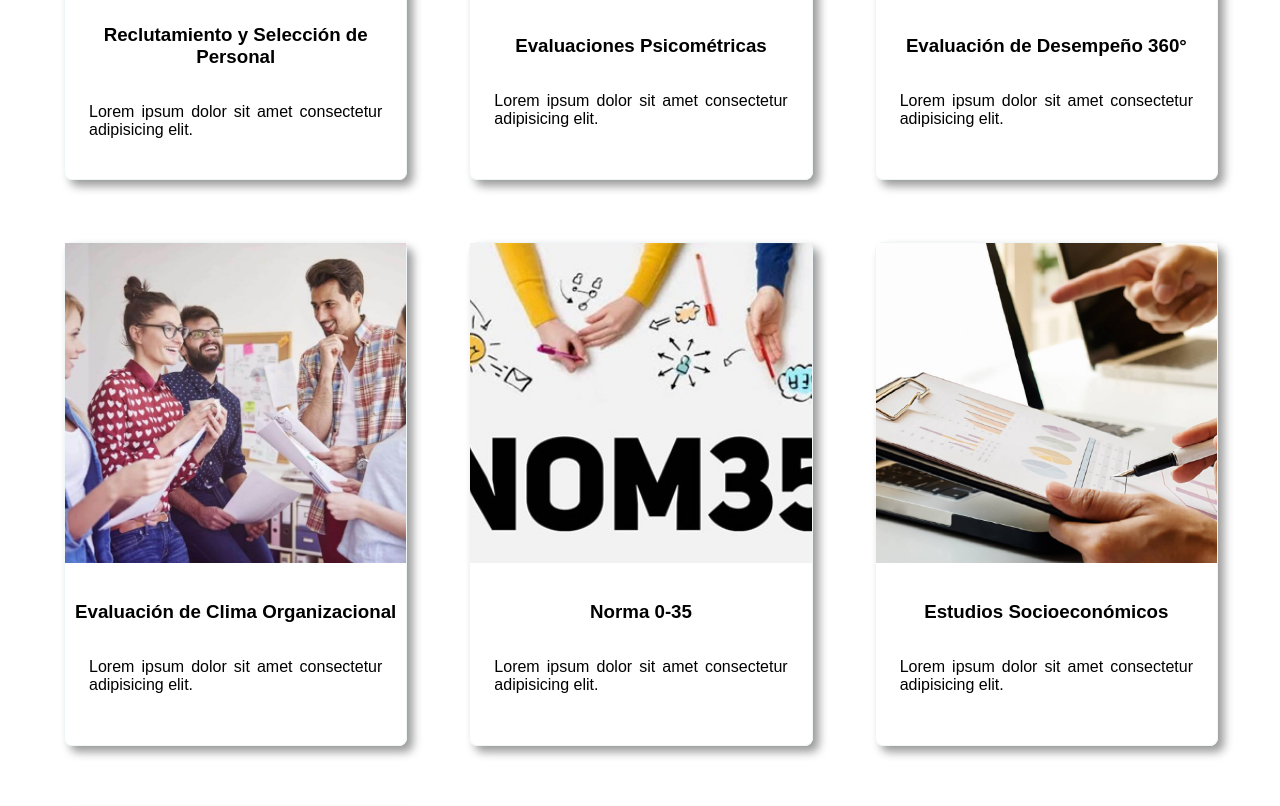
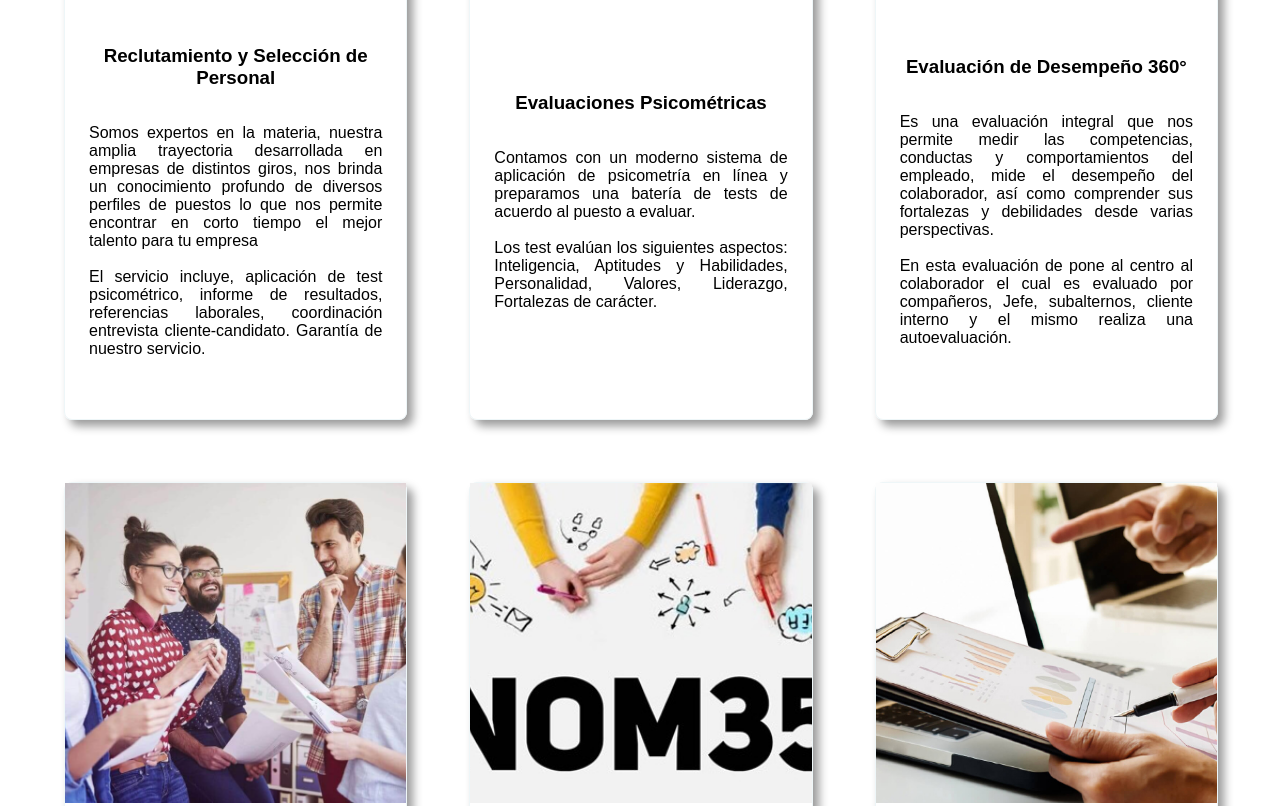
Before and after one commit to uzielfischer/demoCreativaLaboral, a plain HTML site: page servicos.html in a window 1280 px wide. Shown: the part 625-1431 px from the top of the page. Drawn offline with Linux system fonts and the light colour scheme.

Commit message:
se agregaron los texto de la info sobre los servicios y se acomodo en 480px

```diff
--- a/css/servicios.css
+++ b/css/servicios.css
@@ -81,7 +81,7 @@
  }
 
  .contenido_card{
-    height: 20vh;
+    height: 50vh;
     padding: .5rem;
     display: flex;
     flex-direction: column;
@@ -90,6 +90,13 @@
 
     text-align: center;
  }
+
+ @media screen and (max-width: 480px) {
+    .contenido_card{
+        height: 70vh;
+     }
+ }
+
 .contenido_card h3{
     padding-bottom: 1.2rem;
 }
--- a/servicos.html
+++ b/servicos.html
@@ -57,49 +57,70 @@
                 <img src="img/serviciouno.png" alt="">
                 <div class="contenido_card">
                     <h3>Reclutamiento y Selección de Personal</h3>
-                    <p>Lorem ipsum dolor sit amet consectetur adipisicing elit.</p>
+                    <p>Somos expertos en la materia, nuestra amplia trayectoria desarrollada en empresas de distintos giros, nos brinda un conocimiento profundo de diversos perfiles de puestos lo que nos permite encontrar en corto tiempo el mejor talento para tu empresa
+                        <br>
+                        <br>
+                        El servicio incluye, aplicación de test psicométrico, informe de resultados, referencias laborales, coordinación entrevista cliente-candidato. Garantía de nuestro servicio.
+                        </p>
                 </div>
             </div>
             <div class="face front">
                 <img src="img/serviciodos.jpg" alt="">
                 <div class="contenido_card">
                     <h3>Evaluaciones Psicométricas</h3>
-                    <p>Lorem ipsum dolor sit amet consectetur adipisicing elit.</p>
+                    <p>Contamos con un moderno sistema de aplicación de psicometría en línea y preparamos una batería de tests de acuerdo al puesto a evaluar.
+                        <br>
+                        <br>
+                        Los test evalúan los siguientes aspectos: Inteligencia, Aptitudes y Habilidades, Personalidad, Valores, Liderazgo, Fortalezas de carácter.
+                        </p>
                 </div>
             </div>
             <div class="face front">
                 <img src="img/serviciotres.jpg" alt="">
                 <div class="contenido_card">
                     <h3>Evaluación de Desempeño 360°</h3>
-                    <p>Lorem ipsum dolor sit amet consectetur adipisicing elit.</p>
+                    <p>Es una evaluación integral que nos permite medir las competencias, conductas y comportamientos del empleado, mide el desempeño del colaborador, así como comprender sus fortalezas y debilidades desde varias perspectivas.
+                        <br>
+                        <br>
+                        En esta evaluación de pone al centro al colaborador el cual es evaluado por compañeros, Jefe, subalternos, cliente interno y el mismo realiza una autoevaluación.
+                        </p>
                 </div>
             </div>
             <div class="face front">
                 <img src="img/serviciocuatro.jpg" alt="">
                 <div class="contenido_card">
                     <h3>Evaluación de Clima Organizacional</h3>
-                    <p>Lorem ipsum dolor sit amet consectetur adipisicing elit.</p>
+                    <p>Nuestro sistema de evaluación de Clima Laboral permite brindarte una imagen de la percepción y satisfacción que tienen los empleados hacia su empresa.
+                        <br>
+                        <br>
+                        Nuestro cuestionario evalúa conceptos como: Trabajo en equipo, satisfacción en el trabajo, compensaciones, ergonomía en instalaciones, reconocimiento, valores de la empresa, ambiente laboral, entre otros.
+                    </p>
                 </div>
             </div>
             <div class="face front">
                 <img src="img/servicioquinto.jpg" alt="">
                 <div class="contenido_card">
                     <h3>Norma 0-35</h3>
-                    <p>Lorem ipsum dolor sit amet consectetur adipisicing elit.</p>
+                    <p>Brindamos soporte en la Implementación, platica de sensibilización, aplicación de cuestionarios de la Norma, Informe de resultados y seguimiento de la misma para correcto cumplimiento de la misma.
+                    </p>
                 </div>
             </div>
             <div class="face front">
                 <img src="img/serviciosecto.jpg" alt="">
                 <div class="contenido_card">
                     <h3>Estudios Socioeconómicos</h3>
-                    <p>Lorem ipsum dolor sit amet consectetur adipisicing elit.</p>
+                    <p>Realizamos una visita al domicilio de la persona asignada y realizamos una entrevista a través de un cuestionario diseñado expresamente para los aspectos relevantes e importantes que deseamos conocer.
+                        <br>
+                        <br>
+                        En esta visita   se verifican factores claves tales como: antecedentes laborales, entorno social, situación económica, estructura familiar, modus vivendi entre otros.
+                        </p>
                 </div>
             </div>
             <div class="face front">
                 <img src="img/servicio9.png" alt="">
                 <div class="contenido_card">
                     <h3>Capacitaciones</h3>
-                    <p>Lorem ipsum dolor sit amet consectetur adipisicing elit.</p>
+                    <p>Contamos con cursos, platicas y talleres para el personal de tu empresa impartidos por especialistas en la materia.</p>
                 </div>
             </div>
 
```
